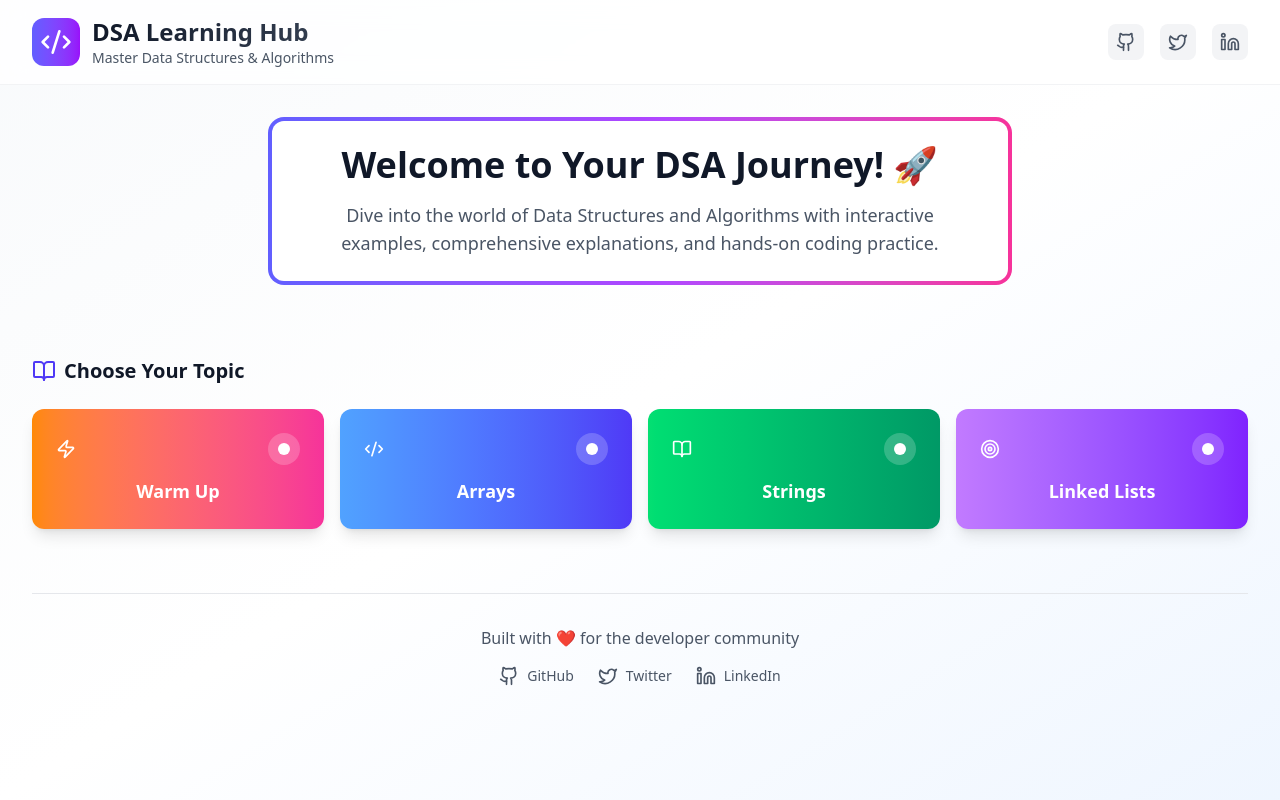
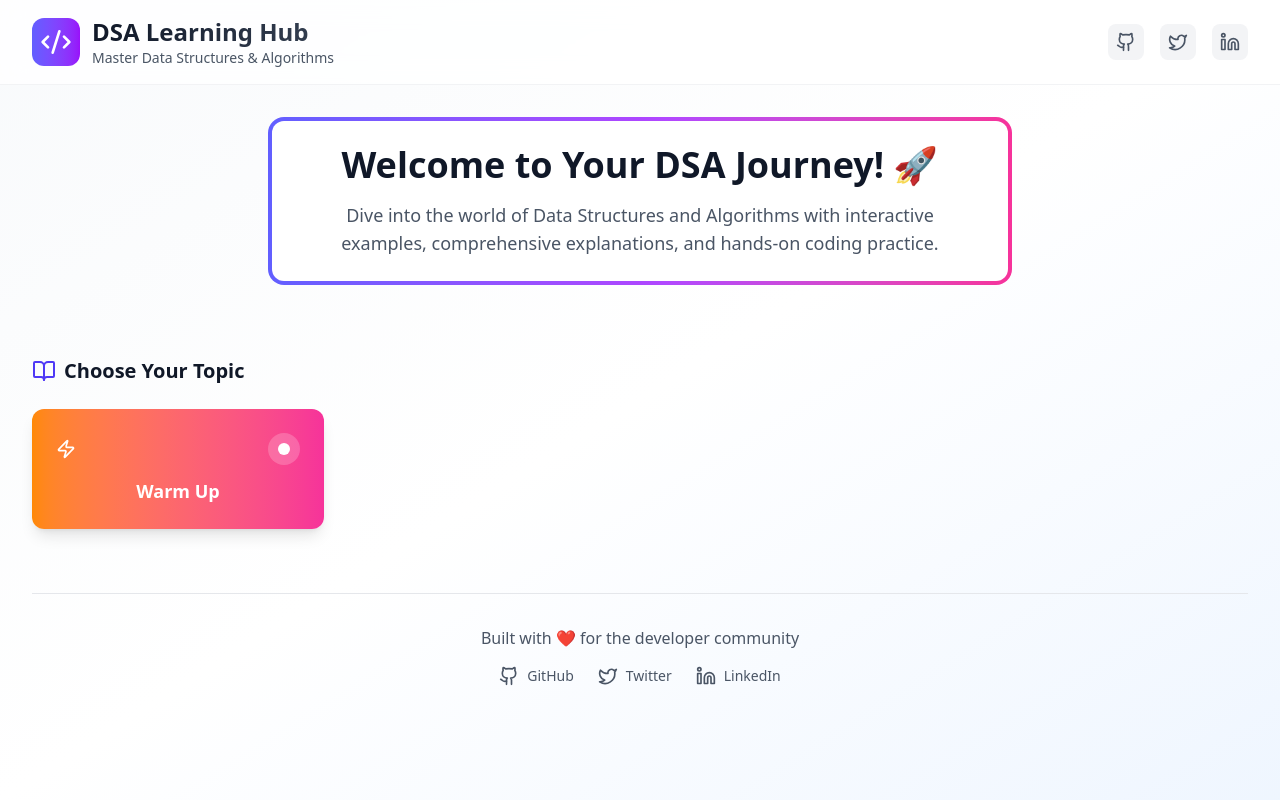
Before and after one commit to shubhamku044/dsa-javascript, a React (Vite) app: page / in a window 1280 px wide. Built offline with nearby package versions, Linux system fonts and the light colour scheme.

Commit message:
separated header and footer

```diff
--- a/src/App.tsx
+++ b/src/App.tsx
@@ -2,18 +2,12 @@ import "highlight.js/styles/github.css";
 import "github-markdown-css/github-markdown-light.css";
 
 import hljs from "highlight.js";
-import {
-  BookOpen,
-  Code2,
-  Github,
-  Linkedin,
-  Target,
-  Twitter,
-  Zap,
-} from "lucide-react";
+import { BookOpen, Target, Zap } from "lucide-react";
 import type { Tokens } from "marked";
 import { marked } from "marked";
 import { type JSX, useEffect, useState } from "react";
+
+import { Footer, Header } from "./components";
 
 const markdowns = import.meta.glob("./dsa/**/*.md", {
   as: "raw",
@@ -61,30 +55,29 @@ function App(): JSX.Element {
       icon: <Zap className="h-5 w-5" />,
       color: "from-orange-400 to-pink-500",
     },
-    {
-      id: "arrays" as const,
-      name: "Arrays",
-      icon: <Code2 className="h-5 w-5" />,
-      color: "from-blue-400 to-indigo-600",
-    },
-    {
-      id: "strings" as const,
-      name: "Strings",
-      icon: <BookOpen className="h-5 w-5" />,
-      color: "from-green-400 to-emerald-600",
-    },
-    {
-      id: "linked-lists" as const,
-      name: "Linked Lists",
-      icon: <Target className="h-5 w-5" />,
-      color: "from-purple-400 to-violet-600",
-    },
+    // {
+    //   id: "arrays" as const,
+    //   name: "Arrays",
+    //   icon: <Code2 className="h-5 w-5" />,
+    //   color: "from-blue-400 to-indigo-600",
+    // },
+    // {
+    //   id: "strings" as const,
+    //   name: "Strings",
+    //   icon: <BookOpen className="h-5 w-5" />,
+    //   color: "from-green-400 to-emerald-600",
+    // },
+    // {
+    //   id: "linked-lists" as const,
+    //   name: "Linked Lists",
+    //   icon: <Target className="h-5 w-5" />,
+    //   color: "from-purple-400 to-violet-600",
+    // },
   ];
 
   const subtopics: Record<TopicId, { id: string; name: string }[]> = {
     "warm-up": [
       { id: "second-largest", name: "Second Largest Element" },
-      { id: "basics", name: "Basic Operations" },
       { id: "star-pattern", name: "Star Pattern" },
     ],
     arrays: [
@@ -186,65 +179,11 @@ function App(): JSX.Element {
     }
   }, [topic, subtopic]);
 
-  const socialLinks = [
-    {
-      icon: <Github className="h-5 w-5" />,
-      href: "https://github.com/shubhamku044",
-      label: "GitHub",
-      color: "hover:text-gray-900",
-    },
-    {
-      icon: <Twitter className="h-5 w-5" />,
-      href: "https://x.com/shubhamku044",
-      label: "Twitter",
-      color: "hover:text-blue-500",
-    },
-    {
-      icon: <Linkedin className="h-5 w-5" />,
-      href: "https://linkedin.com/in/shubhamku044",
-      label: "LinkedIn",
-      color: "hover:text-blue-700",
-    },
-  ];
-
   return (
     <div className="min-h-screen bg-gradient-to-br from-slate-50 via-white to-blue-50">
-      <header className="sticky top-0 z-50 border-b border-gray-200/50 bg-white/80 backdrop-blur-md">
-        <div className="mx-auto max-w-7xl px-4 py-4 sm:px-6 lg:px-8">
-          <div className="flex items-center justify-between">
-            <div className="flex items-center space-x-3">
-              <div className="rounded-xl bg-gradient-to-r from-indigo-500 to-purple-600 p-2">
-                <Code2 className="h-8 w-8 text-white" />
-              </div>
-              <div>
-                <h1 className="bg-gradient-to-r from-gray-900 to-gray-700 bg-clip-text text-2xl font-bold text-transparent">
-                  DSA Learning Hub
-                </h1>
-                <p className="text-sm text-gray-600">
-                  Master Data Structures & Algorithms
-                </p>
-              </div>
-            </div>
-
-            <div className="flex items-center space-x-4">
-              {socialLinks.map((link, idx) => (
-                <a
-                  key={idx}
-                  href={link.href}
-                  className={`rounded-lg bg-gray-100 p-2 text-gray-600 transition-all duration-200 ${link.color} hover:scale-110 hover:bg-gray-200`}
-                  aria-label={link.label}
-                  target="_blank"
-                >
-                  {link.icon}
-                </a>
-              ))}
-            </div>
-          </div>
-        </div>
-      </header>
-
+      <Header />
       <div className="mx-auto max-w-7xl px-4 py-8 sm:px-6 lg:px-8">
-        {!topic && (
+        {
           <div className="mb-12 text-center">
             <div className="mb-6 inline-block rounded-2xl bg-gradient-to-r from-indigo-500 via-purple-500 to-pink-500 p-1">
               <div className="rounded-xl bg-white px-8 py-6">
@@ -259,7 +198,7 @@ function App(): JSX.Element {
               </div>
             </div>
           </div>
-        )}
+        }
 
         <div className="mb-8">
           <h3 className="mb-6 flex items-center text-xl font-semibold text-gray-900">
@@ -342,27 +281,7 @@ function App(): JSX.Element {
             </div>
           </div>
         )}
-
-        <footer className="mt-16 border-t border-gray-200 py-8">
-          <div className="text-center">
-            <p className="mb-4 text-gray-600">
-              Built with ❤️ for the developer community
-            </p>
-            <div className="flex justify-center space-x-6">
-              {socialLinks.map((link, idx) => (
-                <a
-                  key={idx}
-                  href={link.href}
-                  className={`flex items-center space-x-2 text-gray-600 transition-colors ${link.color}`}
-                  target="_blank"
-                >
-                  {link.icon}
-                  <span className="text-sm font-medium">{link.label}</span>
-                </a>
-              ))}
-            </div>
-          </div>
-        </footer>
+        <Footer />
       </div>
     </div>
   );
--- /dev/null
+++ b/src/components/footer.tsx
@@ -0,0 +1,49 @@
+import { Github, Linkedin, Twitter } from "lucide-react";
+import type { JSX } from "react";
+
+const socialLinks = [
+  {
+    icon: <Github className="h-5 w-5" />,
+    href: "https://github.com/shubhamku044",
+    label: "GitHub",
+    color: "hover:text-gray-900",
+  },
+  {
+    icon: <Twitter className="h-5 w-5" />,
+    href: "https://x.com/shubhamku044",
+    label: "Twitter",
+    color: "hover:text-blue-500",
+  },
+  {
+    icon: <Linkedin className="h-5 w-5" />,
+    href: "https://linkedin.com/in/shubhamku044",
+    label: "LinkedIn",
+    color: "hover:text-blue-700",
+  },
+];
+
+export function Footer(): JSX.Element {
+  return (
+    <footer className="mt-16 border-t border-gray-200 py-8">
+      <div className="text-center">
+        <p className="mb-4 text-gray-600">
+          Built with ❤️ for the developer community
+        </p>
+        <div className="flex justify-center space-x-6">
+          {socialLinks.map((link, idx) => (
+            <a
+              key={idx}
+              href={link.href}
+              className={`flex items-center space-x-2 text-gray-600 transition-colors ${link.color}`}
+              target="_blank"
+              rel="noopener noreferrer"
+            >
+              {link.icon}
+              <span className="text-sm font-medium">{link.label}</span>
+            </a>
+          ))}
+        </div>
+      </div>
+    </footer>
+  );
+}
--- /dev/null
+++ b/src/components/header.tsx
@@ -0,0 +1,60 @@
+import { Code2, Github, Linkedin, Twitter } from "lucide-react";
+import type { JSX } from "react";
+
+const socialLinks = [
+  {
+    icon: <Github className="h-5 w-5" />,
+    href: "https://github.com/shubhamku044",
+    label: "GitHub",
+    color: "hover:text-gray-900",
+  },
+  {
+    icon: <Twitter className="h-5 w-5" />,
+    href: "https://x.com/shubhamku044",
+    label: "Twitter",
+    color: "hover:text-blue-500",
+  },
+  {
+    icon: <Linkedin className="h-5 w-5" />,
+    href: "https://linkedin.com/in/shubhamku044",
+    label: "LinkedIn",
+    color: "hover:text-blue-700",
+  },
+];
+
+export function Header(): JSX.Element {
+  return (
+    <header className="sticky top-0 z-50 border-b border-gray-200/50 bg-white/80 backdrop-blur-md">
+      <div className="mx-auto max-w-7xl px-4 py-4 sm:px-6 lg:px-8">
+        <div className="flex items-center justify-between">
+          <div className="flex items-center space-x-3">
+            <div className="rounded-xl bg-gradient-to-r from-indigo-500 to-purple-600 p-2">
+              <Code2 className="h-8 w-8 text-white" />
+            </div>
+            <div>
+              <h1 className="bg-gradient-to-r from-gray-900 to-gray-700 bg-clip-text text-2xl font-bold text-transparent">
+                DSA Learning Hub
+              </h1>
+              <p className="text-sm text-gray-600">
+                Master Data Structures & Algorithms
+              </p>
+            </div>
+          </div>
+          <div className="flex items-center space-x-4">
+            {socialLinks.map((link, idx) => (
+              <a
+                key={idx}
+                href={link.href}
+                className={`rounded-lg bg-gray-100 p-2 text-gray-600 transition-all duration-200 ${link.color} hover:scale-110 hover:bg-gray-200`}
+                aria-label={link.label}
+                target="_blank"
+              >
+                {link.icon}
+              </a>
+            ))}
+          </div>
+        </div>
+      </div>
+    </header>
+  );
+}
--- /dev/null
+++ b/src/components/index.ts
@@ -0,0 +1,2 @@
+export * from "./footer.tsx";
+export * from "./header.tsx";
```
